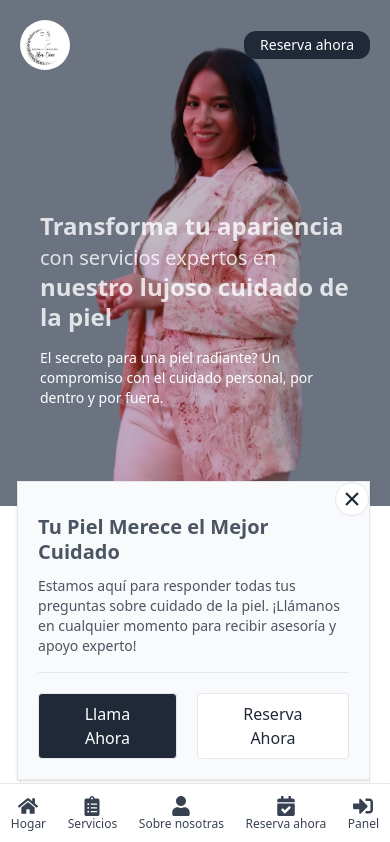
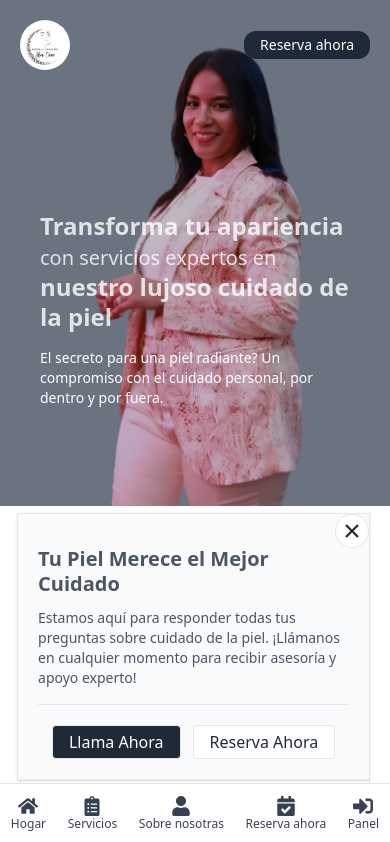
Before and after one commit to joySutradhor/esthetic-clientside, a Next.js app: page / in a window 390 px wide. Shown: the top 842 px of the page. Built offline with nearby package versions, Linux system fonts and the light colour scheme.

Commit message:
button changed

```diff
--- a/app/_components/CTACard/page.js
+++ b/app/_components/CTACard/page.js
@@ -23,14 +23,14 @@ function CTACard () {
           piel. ¡Llámanos en cualquier momento para recibir asesoría y apoyo
           experto!
         </p>
-        <div className='flex gap-5 md:justify-end justify-center'>
+        <div className='flex gap-3 md:gap-5 md:justify-end justify-center'>
           <a href='tel:+18134169628'>
-            <button className='border py-2 px-6 bg-gray-800 text-white rounded'>
+            <button className='border py-1 md:py-2 px-4 md:px-6 bg-gray-800 text-white rounded'>
               Llama Ahora
             </button>
           </a>
           <Link href='/book'>
-            <button className='border py-2 px-6 e__secondary__color bg-white rounded'>
+            <button className='border py-1 md:py-2 px-4 md:px-6 e__secondary__color bg-white rounded'>
               Reserva Ahora
             </button>
           </Link>
```
